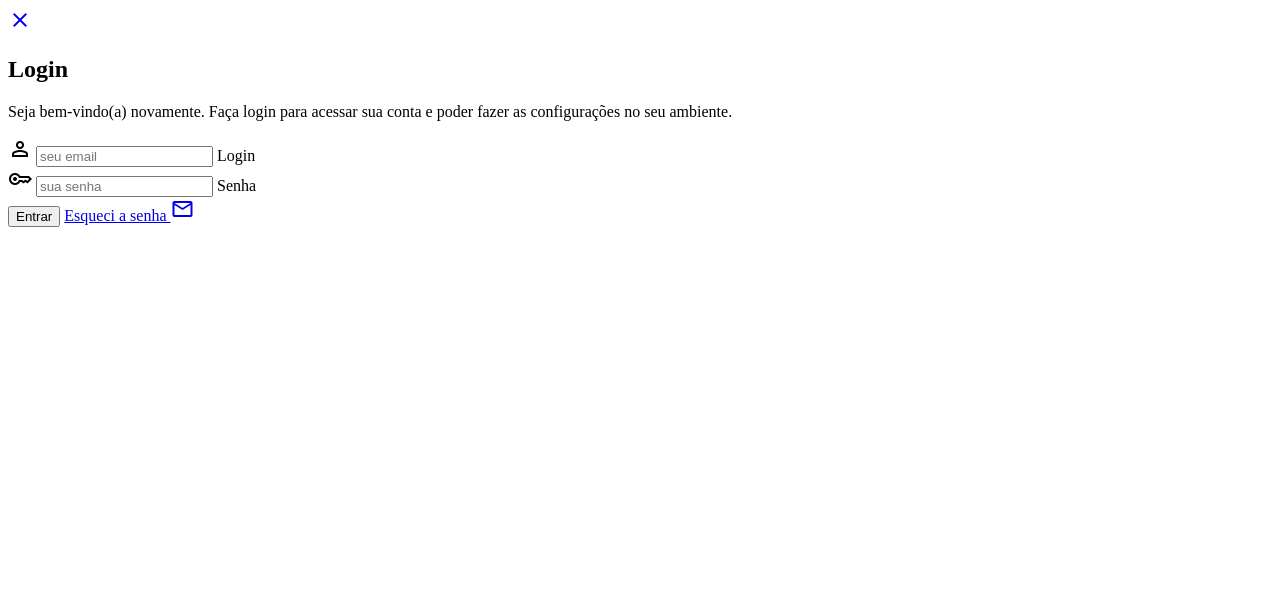
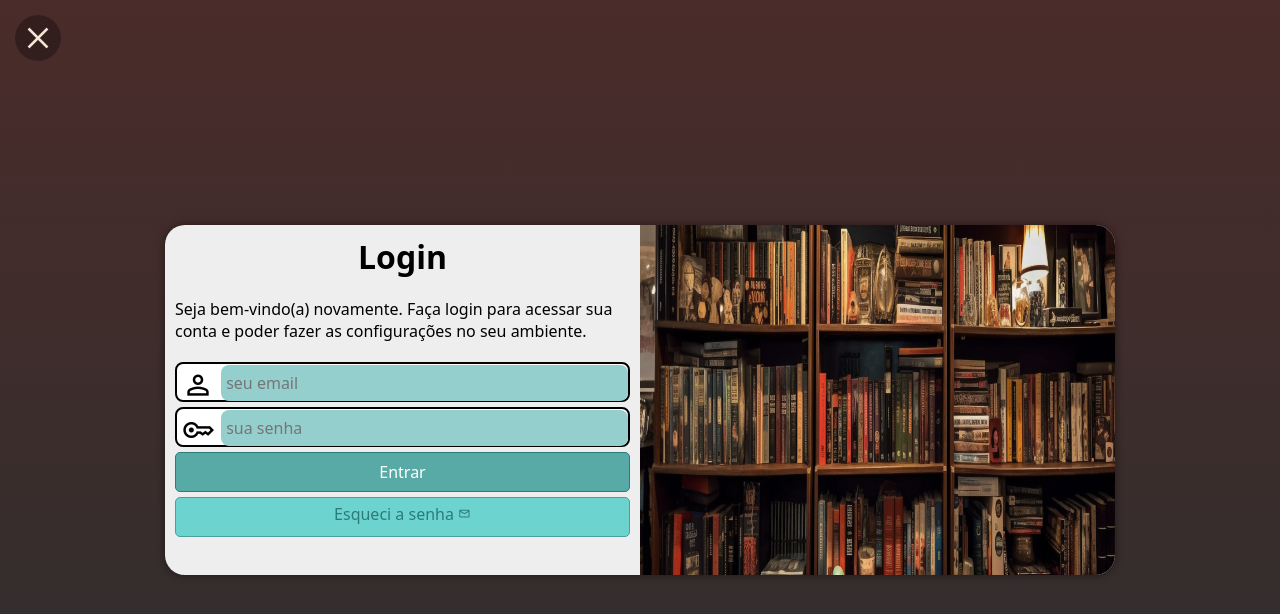
Before and after one commit to GusDev150/projeto-livraria, a plain HTML site: page assets/pages/client/login.html in a window 1280 px wide. Drawn offline with nearby package versions, Linux system fonts and the light colour scheme.

Commit message:
arrumei css

```diff
--- a/assets/pages/client/login.html
+++ b/assets/pages/client/login.html
@@ -4,8 +4,9 @@
     <meta charset="UTF-8">
     <meta name="viewport" content="width=device-width, initial-scale=1.0">
     <title>Login</title>
-    <link rel="stylesheet" href="style.css">
+    <link rel="stylesheet" href="../../style/login.css">
     <link rel="stylesheet" href="https://fonts.googleapis.com/css2?family=Material+Symbols+Outlined" />
+
 </head>
 <body>
     <a href="../../../../index.html" class="btn-close">
```
